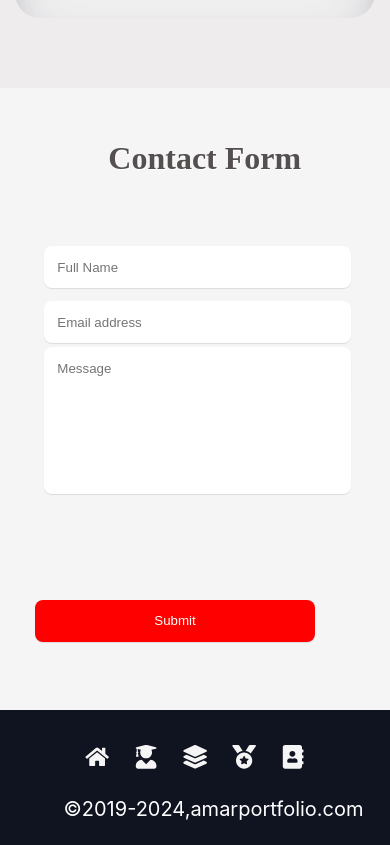
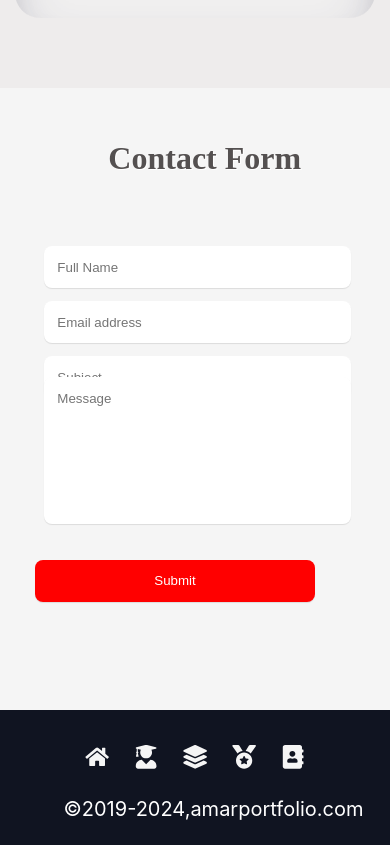
Before and after one commit to Amaranadh9989/Amaranadh_portfolio, a React (Create React App) app: page / in a window 390 px wide. Shown: the part 5281-6126 px from the top of the page. Built offline with nearby package versions, Linux system fonts and the light colour scheme.

Commit message:
responsive testing25

```diff
--- a/src/components/ContactForm.css
+++ b/src/components/ContactForm.css
@@ -156,7 +156,7 @@ h1 {
     margin-left: 4px; /* Adjust the width for better spacing */
   }
   .input-message{
-    top:-80px;
+    top:-50px;
   }
   #mesage_container {
     margin-right: 0;
@@ -164,7 +164,7 @@ h1 {
   }
   .input-submit{
     position: relative;
-    top:10px;
+    top:-30px;
     width:80%;
   }
 }
```
